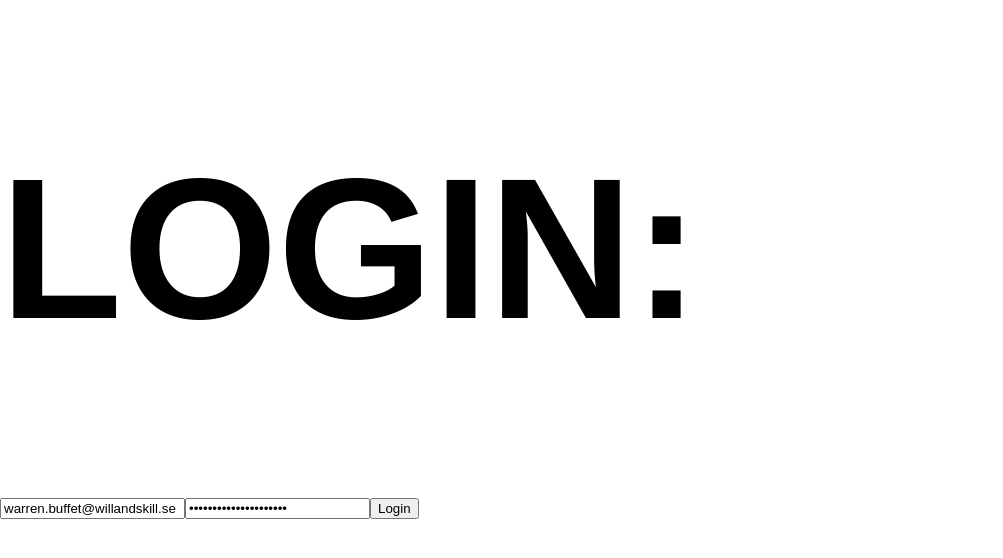
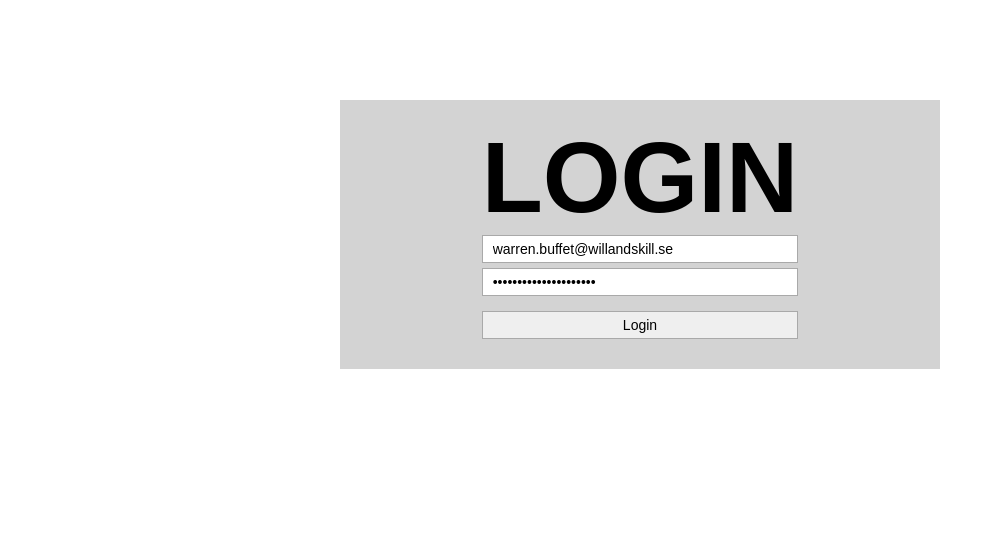
Before and after one commit to adamheldring/StockZoomLogin, a React app: page / in a window 1280 px wide. Shown: the whole page, without its empty margins (0-1003 px from the left). Built offline with nearby package versions, Linux system fonts and the light colour scheme.

Commit message:
Added basic styling

```diff
--- a/src/components/app.js
+++ b/src/components/app.js
@@ -8,15 +8,15 @@ class App extends React.Component {
 
   render() {
     return (
-      <Router className="mainWrapper">
-        <div>
+      <div className="mainWrapper">
+        <Router>
           <Switch>
             <Route exact path="/" component={LandingPage} />
             <Route path="/portfolios/:id" component={SinglePortfolio} />
             <Route component={NotFound} />
           </Switch>
-        </div>
       </Router>
+    </div>
     )
   }
 
--- a/src/components/landingPage/landingPage.js
+++ b/src/components/landingPage/landingPage.js
@@ -6,21 +6,16 @@ class LandingPage extends React.Component {
 state = {
   password: "berkshirehathaway2018",
   email: "warren.buffet@willandskill.se",
-  loggedin: false,
   portfolioList: []
 }
 
 componentDidMount() {
   if (sessionStorage.getItem("usertoken")) {
-      this.getPortfolioList()
-      this.setState({
-        loggedin: true
-      })
-    console.log('There is a token')
+    this.getPortfolioList()
+    console.log("There is a token")
   } else {
-    console.log('There is NO token')
+    console.log("There is NO token")
   }
-
 }
 
 handleChange = e => {
@@ -53,37 +48,42 @@ loginUser = e => {
       sessionStorage.setItem("usertoken", userData.token)
       this.getPortfolioList()
     })
-    .catch((err) => {
+    .catch(err => {
       console.log("Reqeust failure: ", err)
     })
 }
 
 getPortfolioList = () => {
   console.log("Getting portfolio list...")
-  fetch(`https://beta.stockzoom.com/api/v1/me/portfolios/`, {
-    headers: {  Authorization: `Bearer ${sessionStorage.getItem("usertoken")}` }
+  fetch("https://beta.stockzoom.com/api/v1/me/portfolios/", {
+    headers: { Authorization: `Bearer ${sessionStorage.getItem("usertoken")}` }
   }).then(response => response.json())
     .then(userData => {
       this.setState({
-        portfolioList: userData.results,
-        loggedin: true
+        portfolioList: userData.results
       }, () => console.log("StateArray: ", this.state.portfolioList))
       console.log("Portfolio: ", userData)
     })
-    .catch((err) => {
+    .catch(err => {
       console.log("Reqeust failure: ", err)
     })
 }
 
+logout = () => {
+  console.log("Logging out...")
+  sessionStorage.removeItem("usertoken")
+  this.setState({ portfolioList: [] })
+}
+
 render() {
-  const { email, password, loggedin, portfolioList} = this.state
+  const { email, password, portfolioList} = this.state
   return (
     <div className="landingWrapper">
       {(portfolioList.length > 0) ?
         <div className="myPageView">
-          <h1>MY STOCKS PAGE</h1>
+          <h1 className="mainHeading">MY PAGE</h1>
           <h2>WELCOME {portfolioList[0].user.first_name.toUpperCase()}</h2>
-          <h2>PORTFOLIO STATUS:</h2>
+          <h4>{`YOU HAVE ${portfolioList.length} PORTFOLIOS`}</h4>
           {portfolioList && portfolioList.map((listing, index) => {
             return (
               <Link key={index} to={`/portfolios/${listing.id}`}>
@@ -93,14 +93,14 @@ render() {
               </Link>
             )
           })}
+          <button className="input input__button" onClick={this.logout} type="button">Log out</button>
         </div>
-        :
-        <div className="formContainer formContainer--signin">
-          <h1 className="mainHeading">LOGIN:</h1>
-          <form name="loginForm" className="userForm" onSubmit={this.loginUser}>
-            <input type="text" name="email" value={email} placeholder="E-mail" onChange={this.handleChange} required />
-            <input type="password" name="password" value={password} placeholder="Password" onChange={this.handleChange} required />
-            <button type="submit">Login</button>
+        : <div className="formContainer">
+          <h1 className="mainHeading">LOGIN</h1>
+          <form name="loginForm" className="userForm" onSubmit={this.loginUser} className="signinForm">
+            <input className="input input__field" type="email" name="email" value={email} placeholder="E-mail" onChange={this.handleChange} required />
+            <input className="input input__field" type="password" name="password" value={password} placeholder="Password" onChange={this.handleChange} required />
+            <button className="input input__button" type="submit">Login</button>
           </form>
         </div>}
     </div>
--- a/src/index.scss
+++ b/src/index.scss
@@ -1,9 +1,42 @@
+a {
+  text-decoration: none;
+}
+
 .body {
   margin: 0;
   padding: 0;
   font-family: sans-serif;
 }
 
+.mainWrapper {
+  width: 600px;
+  margin: 100px auto 0;
+  padding: 20px 0;
+  display: flex;
+  justify-content: center;
+  background: lightgrey;
+}
+
 .mainHeading {
-  font-size: 200px
+  margin: 0;
+  font-size: 100px
 }
+
+// .formContainer {
+//   background: lightblue;
+// }
+
+.input {
+  border: 1px solid darkgrey;
+  margin-bottom: 5px;
+  padding: 5px 10px;
+  font-size: 14px;
+  &__button {
+    margin: 10px 0;
+  }
+}
+
+.signinForm {
+  display: flex;
+  flex-direction: column;
+}
```
Also changed, not shown: 1 other file.
